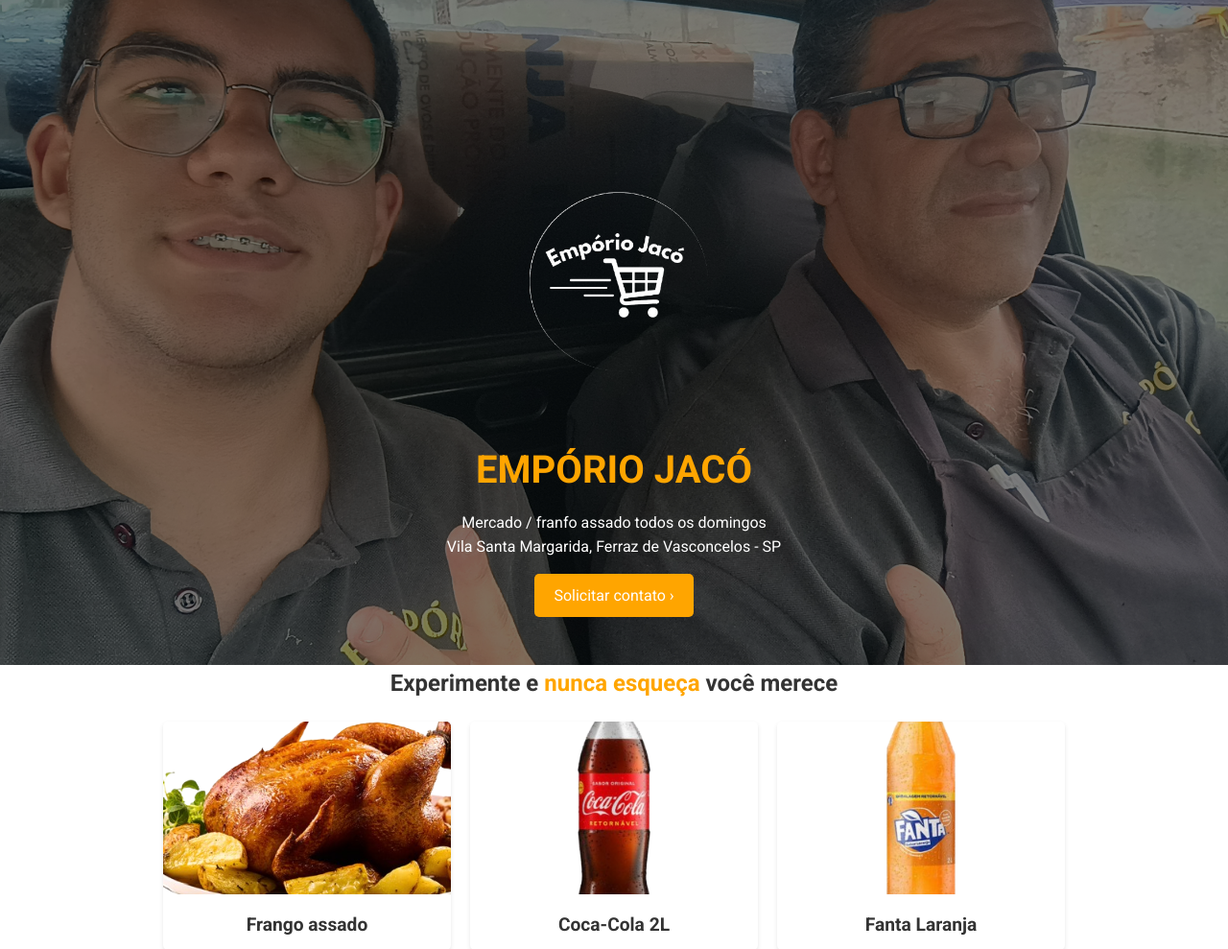
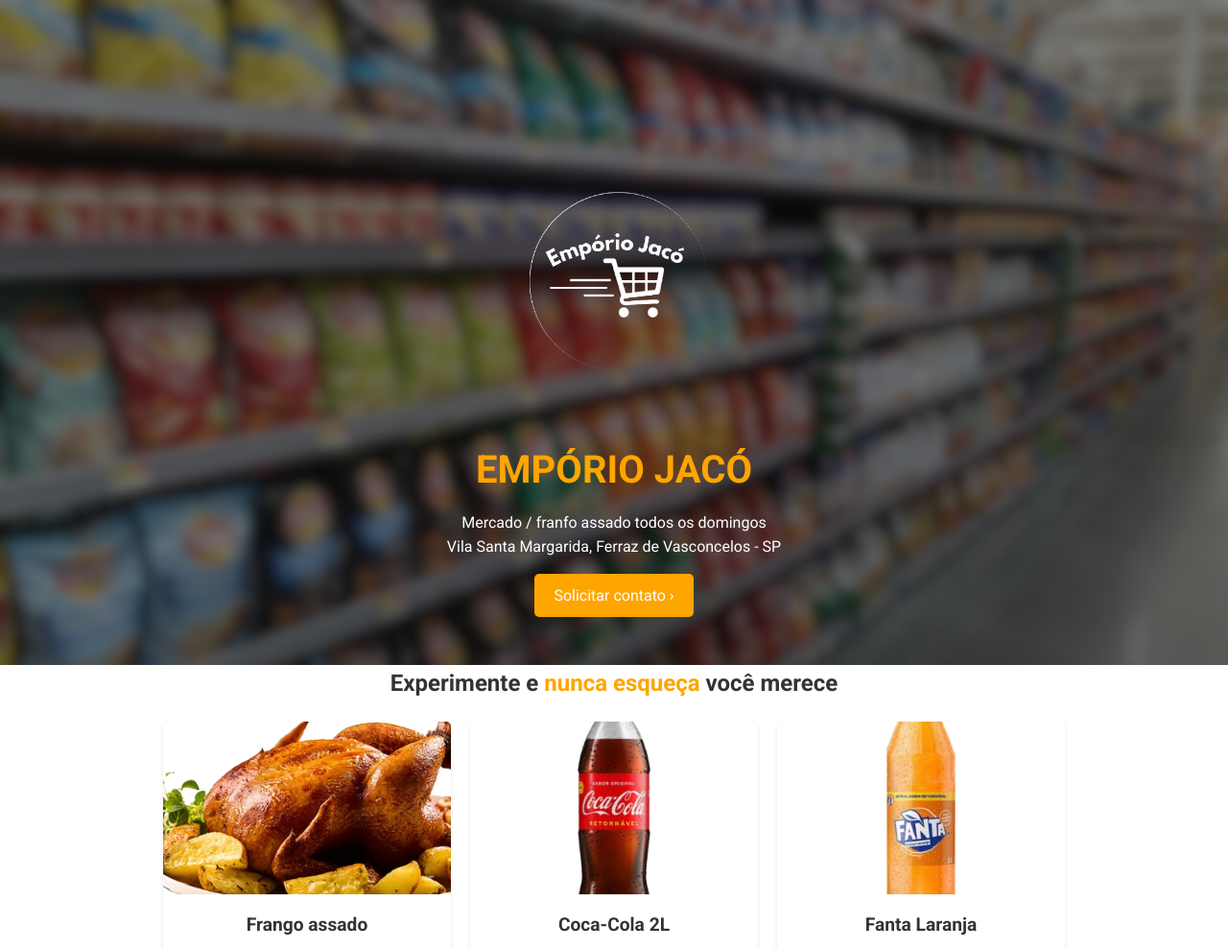
Before and after one commit to Ricard0-o/site_emporio_jaco, a PHP site: page / in a window 1280 px wide. Shown: the top 989 px of the page at 96% size. Run offline with PHP 8.4, Linux system fonts and the light colour scheme.

Commit message:
Update style.css > adicao e alteracao de imagem de fundo

```diff
--- a/style.css
+++ b/style.css
@@ -21,7 +21,7 @@ body {
 /* Cabeçalho */
 header {
     position: relative; /* Para conter o pseudo-elemento */
-    background: url('imagens/IMG_20241204_105508293_HDR.jpg') no-repeat center center/cover;
+    background: url('imagens/fundo-prateleiras.jpg') no-repeat center center/cover;
     color: #fff;
     padding: 50px 0;
 
```
